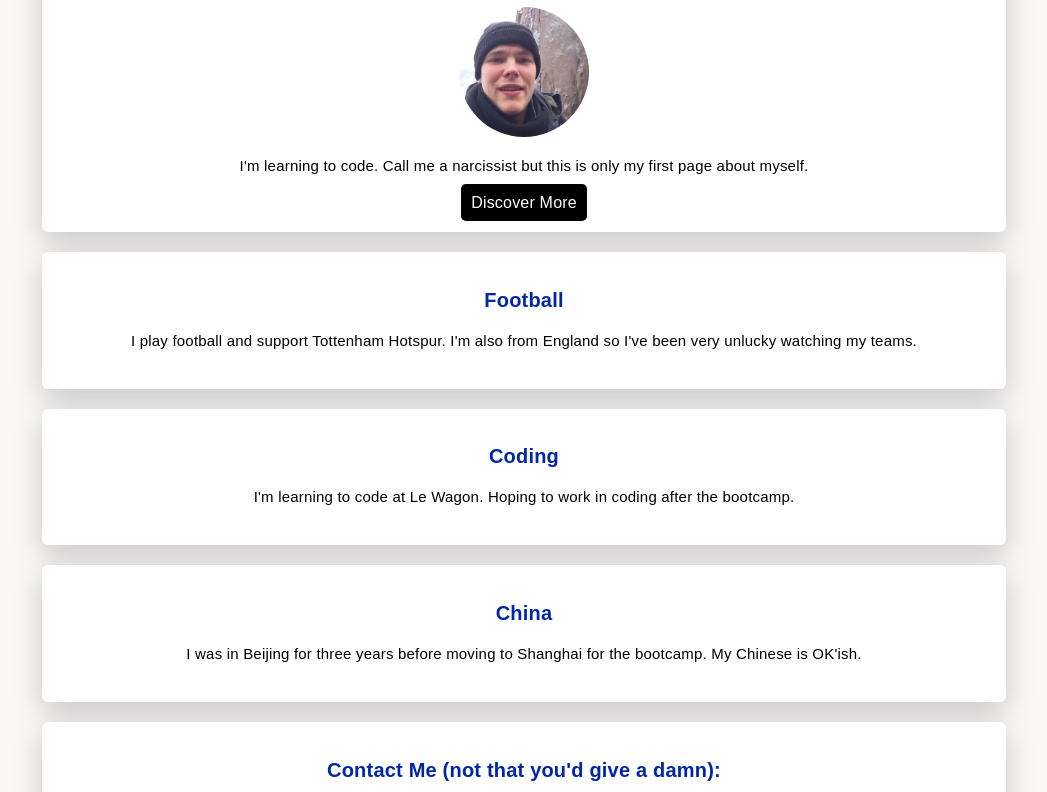
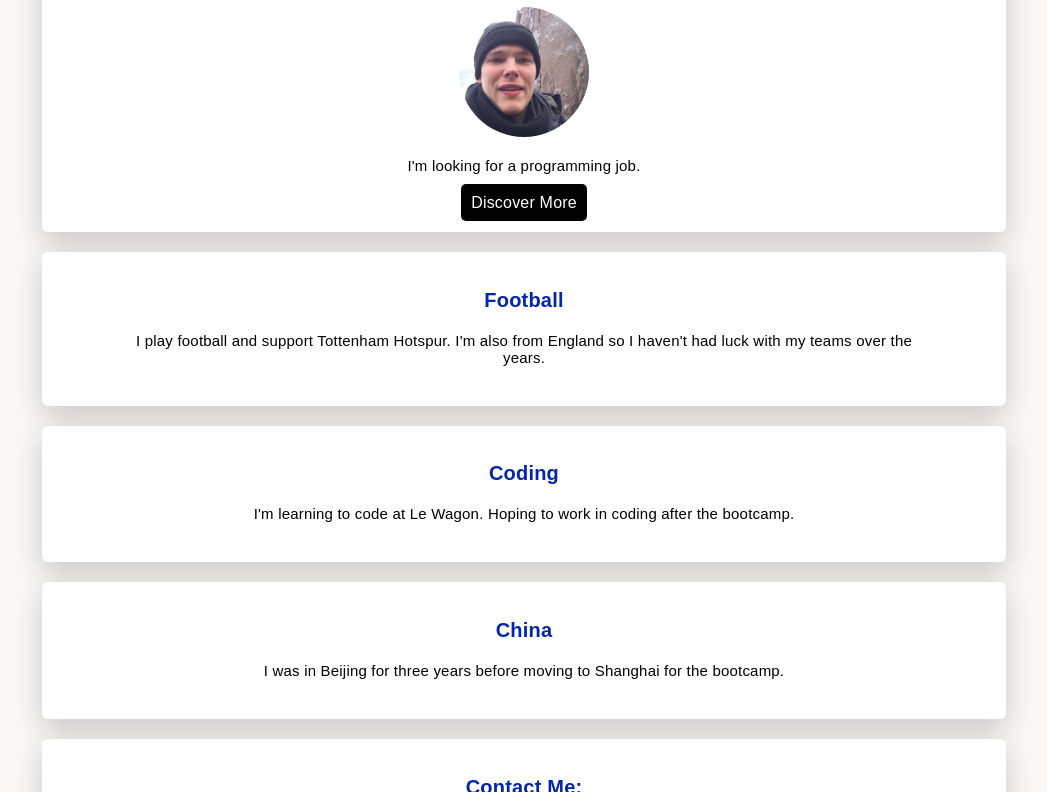
Before and after one commit to hillbilly991/profile, a plain HTML site: page index.html in a window 1280 px wide. Shown: the part 115-907 px from the top of the page, without its empty margins (116-1163 px from the left). Drawn offline with Linux system fonts and the light colour scheme.

Commit message:
cleaned up the page

```diff
--- a/index.html
+++ b/index.html
@@ -13,13 +13,13 @@
       <div class="card-white">
         <h1>Tom's Profile  <i class="fas fa-headphones-alt"></i></h1>
          <img id ="img-main"src="images/Tom_hat.jpg" alt="Tom's Fat Head">
-         <p>I'm learning to code. Call me a narcissist but this is only my first page about myself.</p>
+         <p>I'm looking for a programming job.</p>
          <a href="#" class="btn-black">Discover More</a>
       </div>
 
       <div class="card-white">
         <h2>Football</h2>
-         <p>I play football and support Tottenham Hotspur. I'm also from England so I've been very unlucky watching my teams.</p>
+         <p>I play football and support Tottenham Hotspur. I'm also from England so I haven't had luck with my teams over the years.</p>
       </div>
 
        <div class="card-white">
@@ -29,20 +29,20 @@
 
        <div class="card-white">
         <h2>China</h2>
-         <p>I was in Beijing for three years before moving to Shanghai for the bootcamp. My Chinese is OK'ish.</p>
+         <p>I was in Beijing for three years before moving to Shanghai for the bootcamp.</p>
       </div>
 
         <div class="card-white">
-          <h2>Contact Me (not that you'd give a damn):</h2>
+          <h2>Contact Me:</h2>
           <ul class="list-inline">
               <li>
-                <a href="#">
+                <a href="https://www.facebook.com/profile.php?id=100008586555315">
                   <i class="fab fa-facebook"></i>
                 </a>
               </li>
 
                <li>
-                <a href="#">
+                <a href="https://www.linkedin.com/in/tom-hill-822a045b/">
                   <i class="fab fa-linkedin"></i>
                 </a>
               </li>
```
